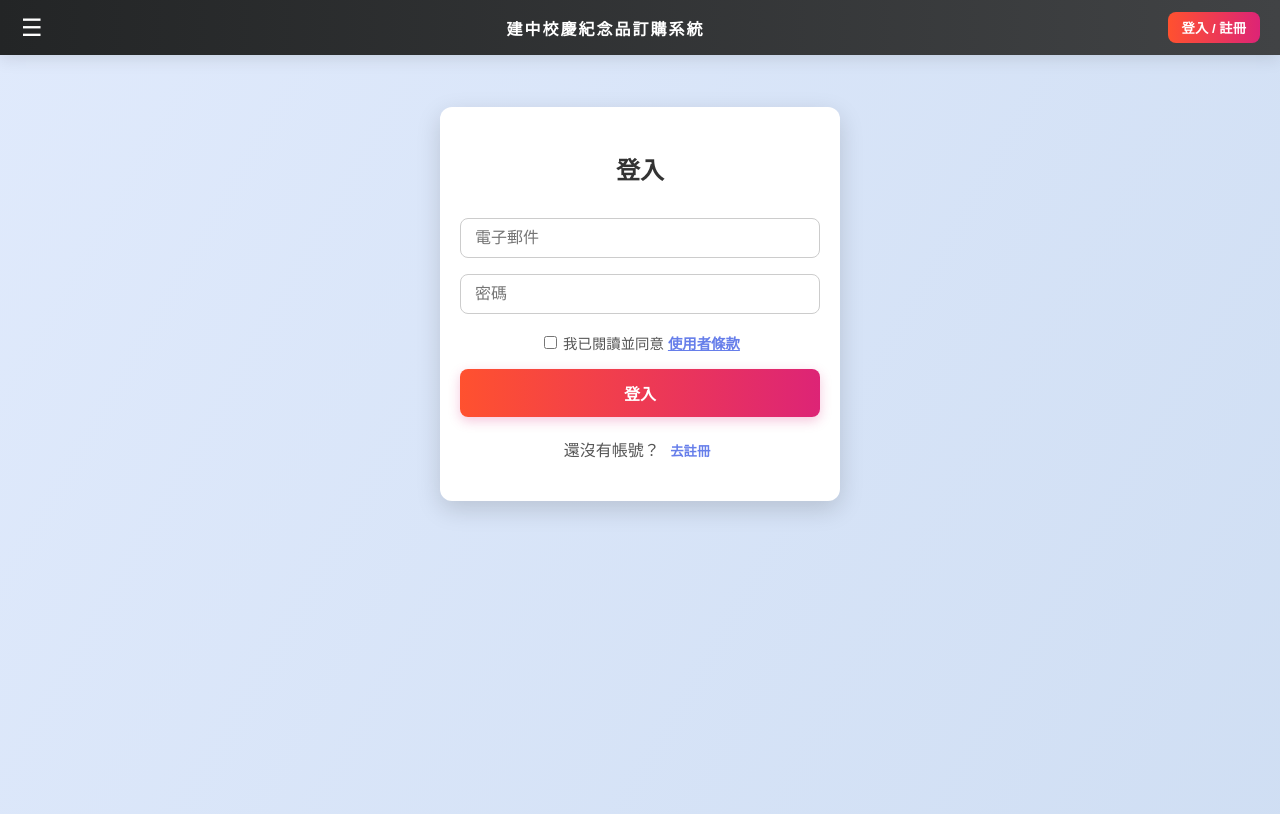
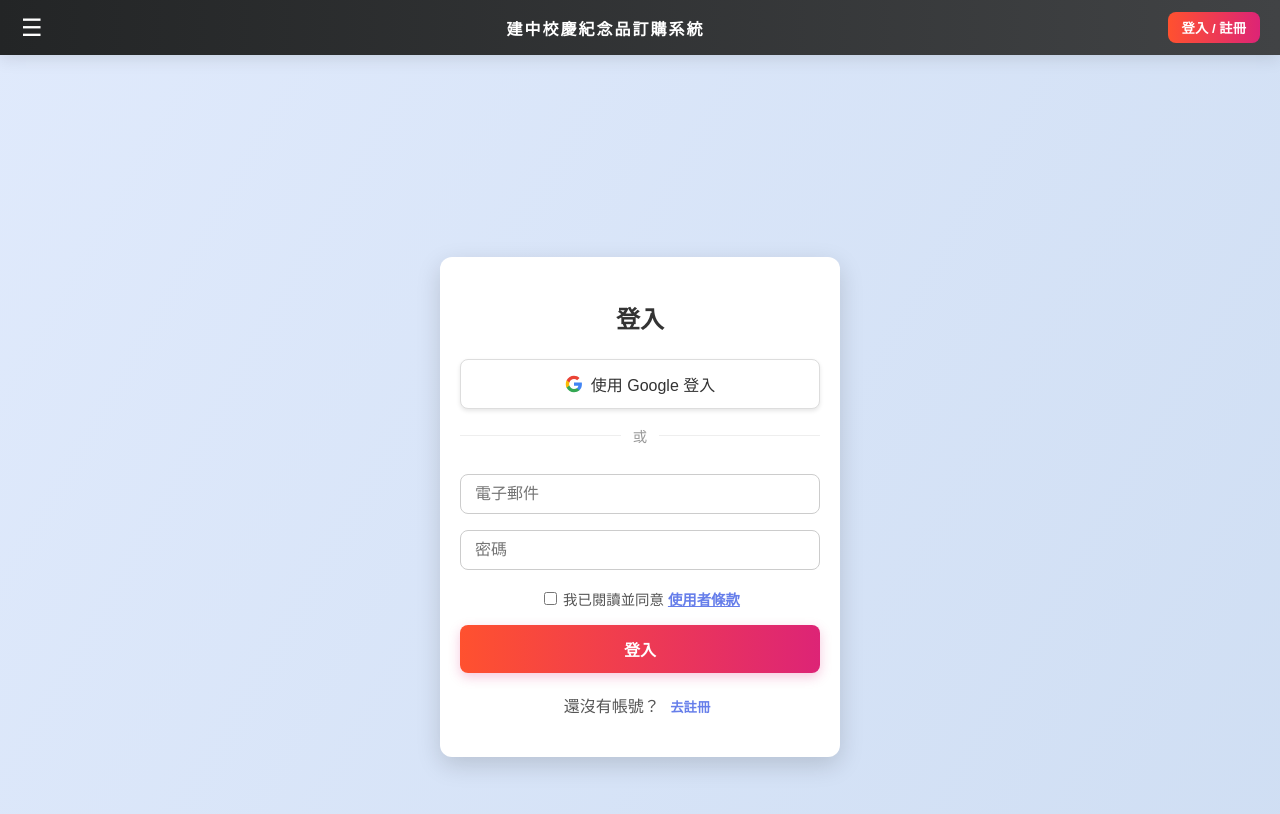
Before and after one commit to Jim08020/CKSC-merchandise, a React (Vite) app: page / in a window 1280 px wide. Shown: the top 814 px of the page. Built offline with nearby package versions, Linux system fonts and the light colour scheme; no server answers.

Commit message:
use google login

```diff
--- a/src/components/AuthPage.jsx
+++ b/src/components/AuthPage.jsx
@@ -2,9 +2,14 @@ import React, { useState } from "react";
 import { auth, db } from "../firebase";
 import {
   createUserWithEmailAndPassword,
-  signInWithEmailAndPassword
+  signInWithEmailAndPassword,
+  GoogleAuthProvider,
+  signInWithPopup,
+  linkWithPopup,
+  EmailAuthProvider,
+  fetchSignInMethodsForEmail
 } from "firebase/auth";
-import { doc, setDoc } from "firebase/firestore";
+import { doc, setDoc, getDoc } from "firebase/firestore";
 import { useNavigate, Link } from "react-router-dom";
 import { useToast } from "./ToastContext";
 
@@ -12,15 +17,106 @@ export default function AuthPage() {
   const [isSignUp, setIsSignUp] = useState(false);
   const [email, setEmail] = useState("");
   const [password, setPassword] = useState("");
-  const [classandnumber, setclassandnumber] = useState("");
-  const [school, setschool] = useState("");
+  const [classandnumber, setClassandnumber] = useState("");
+  const [school, setSchool] = useState("");
   const [confirmPassword, setConfirmPassword] = useState("");
   const [name, setName] = useState("");
   const [phone, setPhone] = useState("");
   const [agree, setAgree] = useState(false);
+  const [isLinking, setIsLinking] = useState(false);
   const navigate = useNavigate();
   const { showToast } = useToast();
 
+  // 儲存或更新使用者資料到 Firestore
+  const saveUserData = async (user, additionalData = {}) => {
+    try {
+      const userRef = doc(db, "users", user.uid);
+      const userSnap = await getDoc(userRef);
+
+      // 取得所有認證方式
+      const authMethods = user.providerData.map(provider =>
+        provider.providerId === 'google.com' ? 'google' : 'email'
+      );
+
+      if (!userSnap.exists()) {
+        // 首次註冊，儲存完整資料
+        await setDoc(userRef, {
+          name: additionalData.name || user.displayName || "",
+          phone: additionalData.phone || "",
+          email: user.email,
+          school: additionalData.school || "",
+          classandnumber: additionalData.classandnumber || "",
+          createdAt: new Date(),
+          authMethods: authMethods
+        });
+      } else {
+        // 用戶已存在，更新認證方式
+        const userData = userSnap.data();
+        const currentMethods = userData.authMethods || [];
+        const allMethods = [...new Set([...currentMethods, ...authMethods])];
+
+        await setDoc(userRef, {
+          ...userData,
+          authMethods: allMethods
+        }, { merge: true });
+      }
+    } catch (error) {
+      console.error("Error saving user data:", error);
+    }
+  };
+
+  // 檢查 Email 的認證方式
+  const checkEmailAuthMethods = async (email) => {
+    try {
+      const methods = await fetchSignInMethodsForEmail(auth, email);
+      return methods;
+    } catch (error) {
+      console.error("Error checking email methods:", error);
+      return [];
+    }
+  };
+
+  // 手動連結 Email/密碼認證方式
+  const linkEmailPassword = async (user, email, password) => {
+    try {
+      const credential = EmailAuthProvider.credential(email, password);
+      const result = await linkWithCredential(user, credential);
+      return result;
+    } catch (error) {
+      console.error("Link email/password error:", error);
+      throw error;
+    }
+  };
+
+  // Google 登入處理
+  const handleGoogleSignIn = async () => {
+    if (!agree) {
+      showToast("❌ 請先閱讀並同意使用者條款");
+      return;
+    }
+
+    const provider = new GoogleAuthProvider();
+    try {
+      const result = await signInWithPopup(auth, provider);
+      const user = result.user;
+
+      // 儲存使用者資料
+      await saveUserData(user);
+
+      showToast("✅ Google 登入成功！");
+      navigate("/");
+    } catch (error) {
+      console.error("Google Sign-In error:", error);
+
+      if (error.code === 'auth/popup-closed-by-user') {
+        showToast("❌ Google 登入被取消");
+      } else {
+        showToast("❌ Google 登入失敗：" + error.message);
+      }
+    }
+  };
+
+  // Email/密碼 登入/註冊處理
   const handleSubmit = async (e) => {
     e.preventDefault();
 
@@ -36,29 +132,99 @@ export default function AuthPage() {
 
     try {
       if (isSignUp) {
+        // 檢查 Email 的現有認證方式
+        const existingMethods = await checkEmailAuthMethods(email);
+
+        if (existingMethods.length > 0) {
+          showToast("❌ 此 Email 已經註冊過了，請直接登入");
+          setIsSignUp(false);
+          return;
+        }
+
+        // 建立新帳號
         const userCredential = await createUserWithEmailAndPassword(auth, email, password);
         const user = userCredential.user;
 
-        await setDoc(doc(db, "users", user.uid), {
+        // 儲存使用者資料
+        await saveUserData(user, {
           name,
           phone,
-          email,
-          password,
           school,
-          classandnumber,
-          createdAt: new Date()
+          classandnumber
         });
 
-        showToast("✅ 註冊成功！");
+        showToast("✅ Email 註冊成功！");
+
+        // 詢問是否要連結 Google 帳號
+        const shouldLinkGoogle = window.confirm(
+          "註冊成功！是否要同時連結 Google 帳號？\n這樣您就可以使用兩種方式登入。"
+        );
+
+        if (shouldLinkGoogle) {
+          try {
+            setIsLinking(true);
+            const provider = new GoogleAuthProvider();
+            const result = await linkWithPopup(user, provider);
+
+            await saveUserData(result.user);
+            showToast("🎉 Google 帳號連結成功！您現在可以使用兩種方式登入");
+          } catch (linkError) {
+            console.error("Link error:", linkError);
+            if (linkError.code === 'auth/credential-already-in-use') {
+              showToast("⚠️ 該 Google 帳號已被其他使用者使用");
+            } else if (linkError.code === 'auth/popup-closed-by-user') {
+              showToast("⚠️ Google 連結被取消，您仍可稍後連結");
+            } else {
+              showToast("⚠️ Google 帳號連結失敗，您仍可稍後連結");
+            }
+          } finally {
+            setIsLinking(false);
+          }
+        }
+
         navigate("/");
       } else {
-        await signInWithEmailAndPassword(auth, email, password);
-        showToast("✅ 登入成功！");
-        navigate("/");
+        // Email 登入
+        try {
+          const userCredential = await signInWithEmailAndPassword(auth, email, password);
+
+          // 更新認證方式記錄
+          await saveUserData(userCredential.user);
+
+          showToast("✅ 登入成功！");
+          navigate("/");
+        } catch (signInError) {
+          // 如果 Email/密碼登入失敗，檢查是否只有 Google 認證方式
+          if (signInError.code === 'auth/invalid-credential' || signInError.code === 'auth/user-not-found') {
+            const methods = await checkEmailAuthMethods(email);
+
+            if (methods.includes('google.com') && !methods.includes('password')) {
+              showToast("❌ 此帳號僅支援 Google 登入，請使用 Google 登入按鈕");
+              return;
+            }
+          }
+          throw signInError; // 重新拋出其他錯誤
+        }
       }
     } catch (error) {
-      console.error("Auth error:", error.message);
-      showToast("❌ " + error.message);
+      console.error("Auth error:", error);
+
+      // 提供更詳細的錯誤訊息
+      if (error.code === 'auth/user-not-found') {
+        showToast("❌ 帳號不存在，請先註冊");
+      } else if (error.code === 'auth/wrong-password') {
+        showToast("❌ 密碼錯誤，請重新輸入");
+      } else if (error.code === 'auth/invalid-credential') {
+        showToast("❌ 登入憑證無效，請檢查 Email 和密碼");
+      } else if (error.code === 'auth/email-already-in-use') {
+        showToast("❌ 此 Email 已經註冊過了");
+      } else if (error.code === 'auth/weak-password') {
+        showToast("❌ 密碼強度不足，請使用至少 6 個字元");
+      } else if (error.code === 'auth/invalid-email') {
+        showToast("❌ Email 格式不正確");
+      } else {
+        showToast("❌ 認證失敗：" + error.message);
+      }
     }
   };
 
@@ -69,14 +235,12 @@ export default function AuthPage() {
         display: "flex",
         justifyContent: "center",
         padding: "20px",
-        flexDirection: "initial",
-        alignItems: "flex-start",
+        alignItems: "center",
       }}
     >
       <div
         style={{
           background: "white",
-          display: "initial",
           borderRadius: "12px",
           padding: "24px 20px",
           maxWidth: "360px",
@@ -90,6 +254,52 @@ export default function AuthPage() {
           {isSignUp ? "註冊" : "登入"}
         </h2>
 
+        {/* Google 登入按鈕（登入時顯示） */}
+        {!isSignUp && (
+          <div style={{ marginBottom: "20px" }}>
+            <button
+              type="button"
+              onClick={handleGoogleSignIn}
+              style={googleBtnStyle}
+            >
+              <svg
+                style={{ width: "18px", height: "18px", marginRight: "8px" }}
+                viewBox="0 0 48 48"
+              >
+                <path
+                  d="M45.12 24.5c0-1.56-.14-3.06-.4-4.5H24v8.51h11.84c-.51 2.75-2.06 5.08-4.39 6.64v5.52h7.11c4.16-3.83 6.56-9.47 6.56-16.17z"
+                  fill="#4285F4"
+                />
+                <path
+                  d="M24 46c5.94 0 10.92-1.97 14.56-5.33l-7.11-5.52c-1.97 1.32-4.49 2.1-7.45 2.1-5.73 0-10.58-3.87-12.31-9.07H4.34v5.7C7.96 41.07 15.4 46 24 46z"
+                  fill="#34A853"
+                />
+                <path
+                  d="M11.69 28.18C11.25 26.86 11 25.45 11 24s.25-2.86.69-4.18v-5.7H4.34C2.85 17.09 2 20.45 2 24c0 3.55.85 6.91 2.34 9.88l7.35-5.7z"
+                  fill="#FBBC05"
+                />
+                <path
+                  d="M24 10.75c3.23 0 6.13 1.11 8.41 3.29l6.31-6.31C34.91 4.18 29.93 2 24 2 15.4 2 7.96 6.93 4.34 14.12l7.35 5.7c1.73-5.2 6.58-9.07 12.31-9.07z"
+                  fill="#EA4335"
+                />
+              </svg>
+              使用 Google 登入
+            </button>
+
+            <div style={{
+              margin: "16px 0",
+              display: "flex",
+              alignItems: "center",
+              color: "#999"
+            }}>
+              <hr style={{ flex: 1, border: "none", borderTop: "1px solid #eee" }} />
+              <span style={{ padding: "0 12px", fontSize: "0.9rem" }}>或</span>
+              <hr style={{ flex: 1, border: "none", borderTop: "1px solid #eee" }} />
+            </div>
+          </div>
+        )}
+
+        {/* Email/密碼 表單 */}
         <form onSubmit={handleSubmit} style={{ display: "flex", flexDirection: "column" }}>
           {isSignUp && (
             <>
@@ -113,14 +323,14 @@ export default function AuthPage() {
                 type="text"
                 placeholder="學校(如為友校或本校學生請填寫)"
                 value={school}
-                onChange={(e) => setschool(e.target.value)}
+                onChange={(e) => setSchool(e.target.value)}
                 style={inputStyle}
               />
               <input
                 type="text"
                 placeholder="班級座號(如為友校或本校學生請填寫)"
                 value={classandnumber}
-                onChange={(e) => setclassandnumber(e.target.value)}
+                onChange={(e) => setClassandnumber(e.target.value)}
                 style={inputStyle}
               />
             </>
@@ -153,6 +363,7 @@ export default function AuthPage() {
             />
           )}
 
+          {/* 同意使用者條款 */}
           <label style={{ marginTop: "10px", fontSize: "0.9rem", color: "#555", textAlign: "center" }}>
             <input
               type="checkbox"
@@ -163,10 +374,26 @@ export default function AuthPage() {
             我已閱讀並同意 <Link to="/rule" style={{ color: "#667eea", fontWeight: "bold" }}>使用者條款</Link>
           </label>
 
-          <button type="submit" style={submitBtnStyle}>
-            {isSignUp ? "註冊" : "登入"}
+          <button
+            type="submit"
+            style={{
+              ...submitBtnStyle,
+              opacity: isLinking ? 0.7 : 1,
+              cursor: isLinking ? 'not-allowed' : 'pointer'
+            }}
+            disabled={isLinking}
+          >
+            {isLinking ? "正在設定帳號..." : (isSignUp ? "註冊" : "登入")}
           </button>
         </form>
+
+        {/* 註冊時的說明 */}
+        {isSignUp && (
+          <div style={{ marginTop: "16px", fontSize: "0.9rem", color: "#666", lineHeight: "1.4" }}>
+            <p>🔗 註冊完成後，系統會詢問是否連結 Google 帳號</p>
+            <p>連結後您可以使用 Email 或 Google 兩種方式登入</p>
+          </div>
+        )}
 
         <p style={{ marginTop: "20px", color: "#555" }}>
           {isSignUp ? "已經有帳號？" : "還沒有帳號？"}{" "}
@@ -188,6 +415,7 @@ export default function AuthPage() {
   );
 }
 
+// 樣式定義
 const inputStyle = {
   padding: "10px 14px",
   margin: "8px 0",
@@ -211,3 +439,20 @@ const submitBtnStyle = {
   boxShadow: "0 4px 12px rgba(221,36,118,0.25)",
   transition: "all 0.2s ease-in-out",
 };
+
+const googleBtnStyle = {
+  display: "flex",
+  alignItems: "center",
+  justifyContent: "center",
+  padding: "12px 20px",
+  borderRadius: "8px",
+  border: "1px solid #ddd",
+  background: "white",
+  color: "#333",
+  fontSize: "1rem",
+  cursor: "pointer",
+  width: "100%",
+  transition: "all 0.2s",
+  boxShadow: "0 2px 4px rgba(0,0,0,0.1)",
+  marginBottom: "8px"
+};
```
